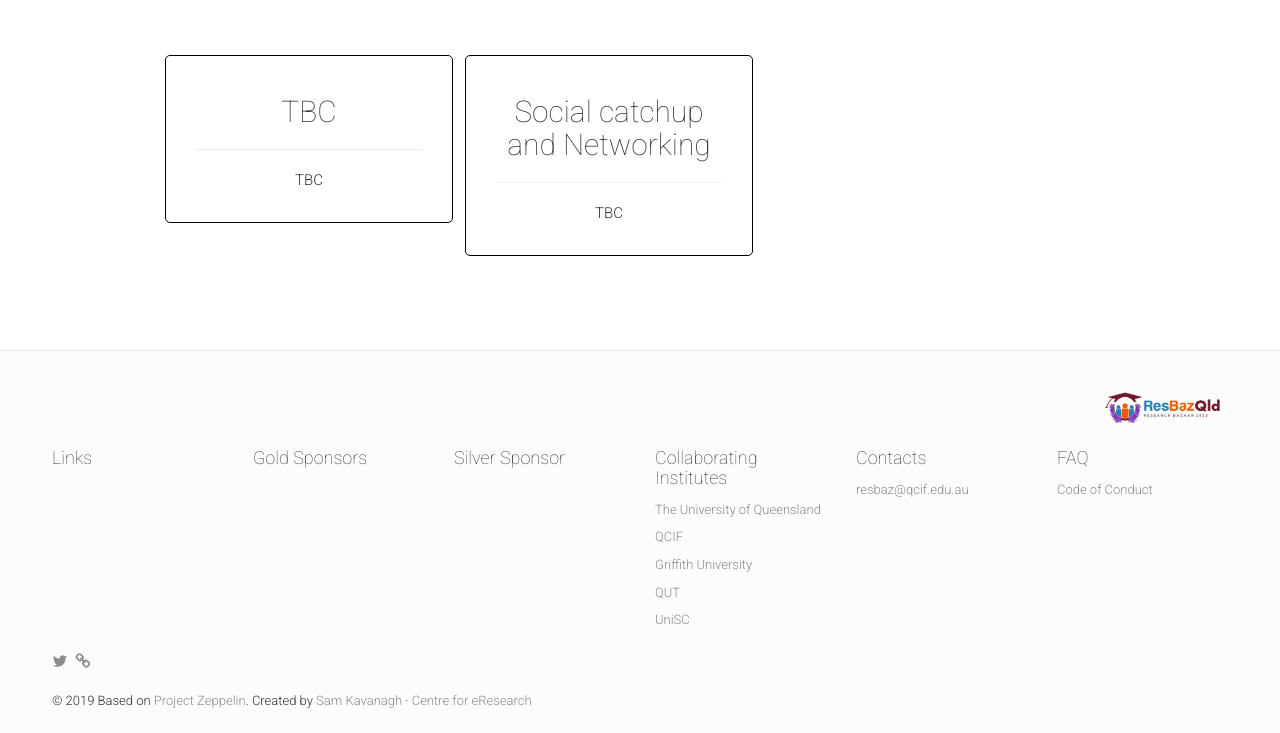
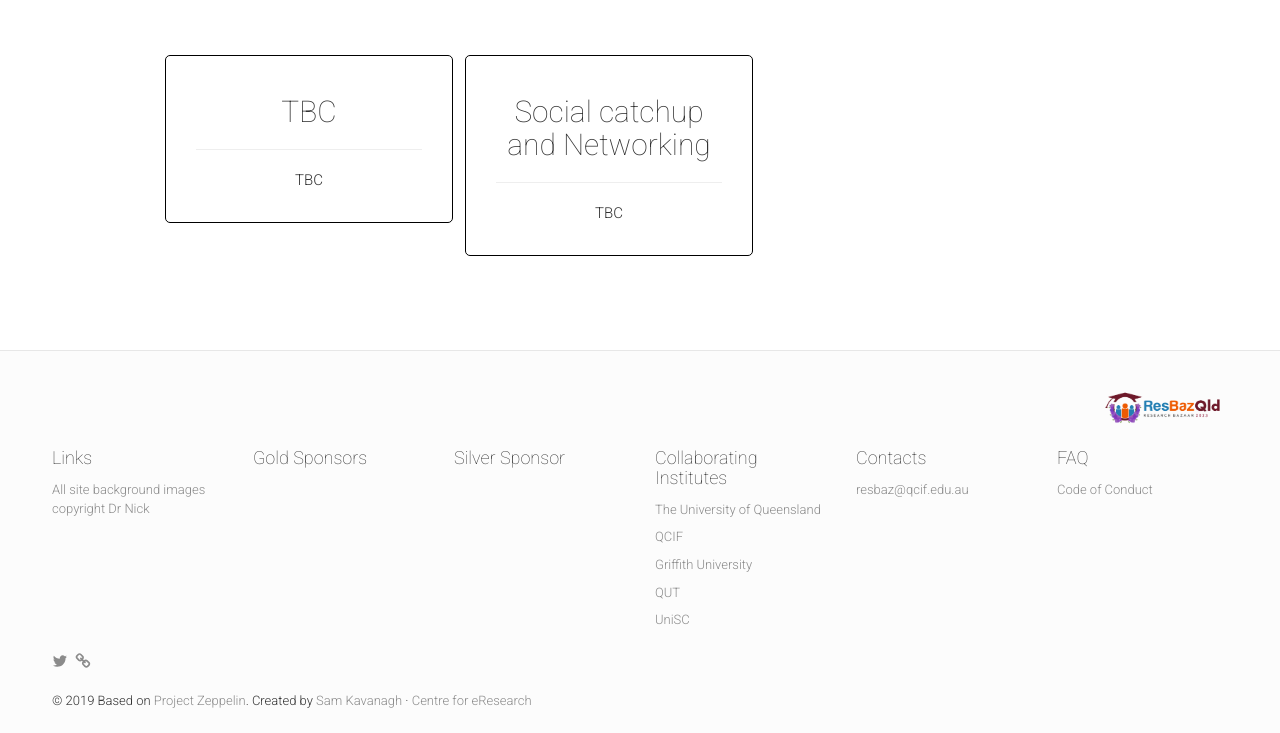
Before and after one commit to resbaz/resbazvic2024, a Jekyll site: the page built from sessions.html, in a window 1280 px wide and 1140 px high. Shown: the part 407-1140 px from the top of the window. Built offline with Jekyll 4.4.1, drawn with Linux system fonts in a browser that asks for light colours; nearby versions of some CDN libraries; comment, search, counter and statistics services are not loaded.

Commit message:
Update _config.yml

```diff
--- a/_config.yml
+++ b/_config.yml
@@ -183,7 +183,7 @@ footerBlocks:
  -
   title: "Links"
   links:
-   #- {link: "https://www.flickr.com/photos/bystandr/", text: "All site background images copyright Dr Nick"}
+   - {link: "https://www.flickr.com/photos/bystandr/", text: "All site background images copyright Dr Nick"}
  -
   title: "Gold Sponsors"
   links:
```
